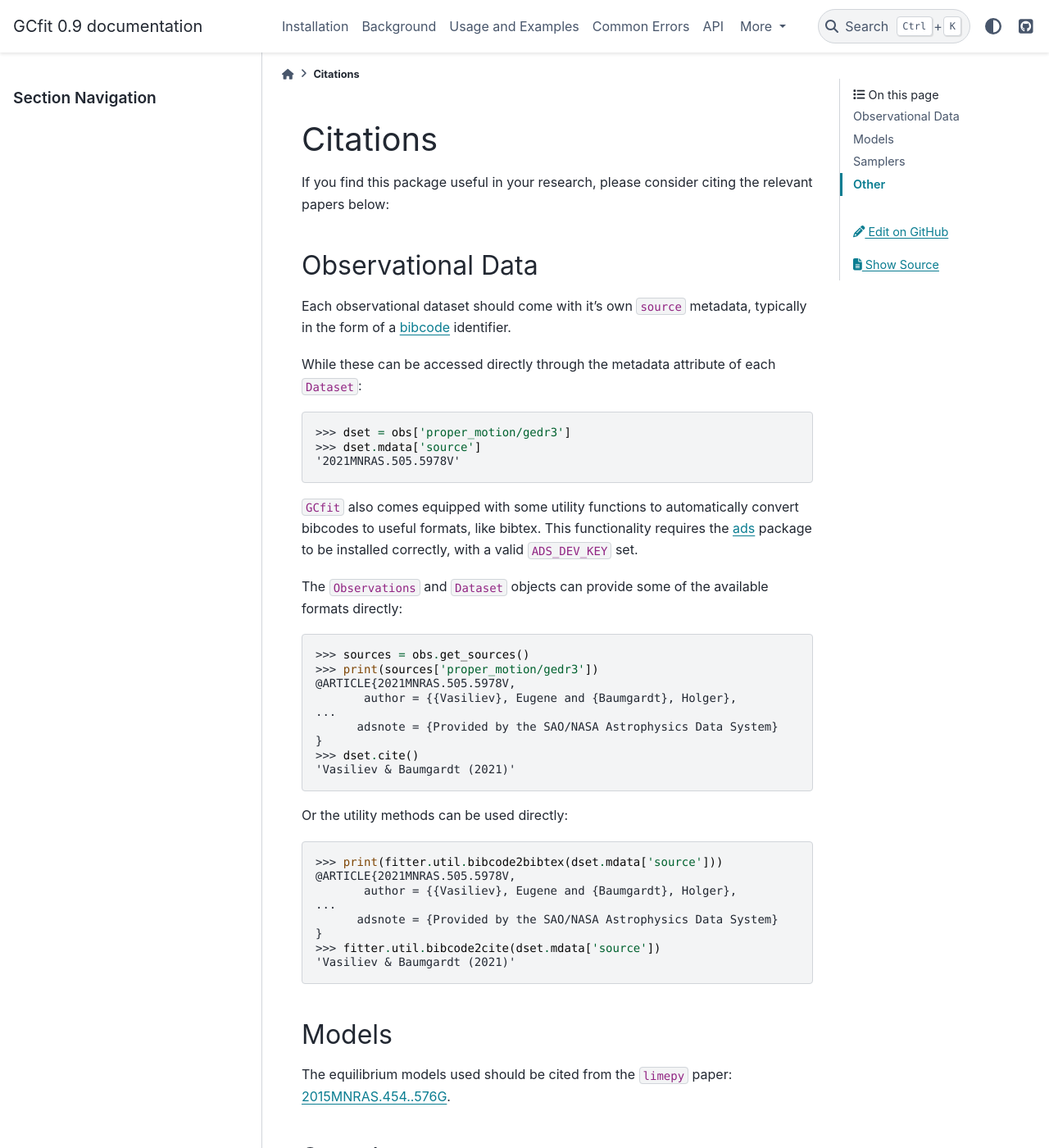
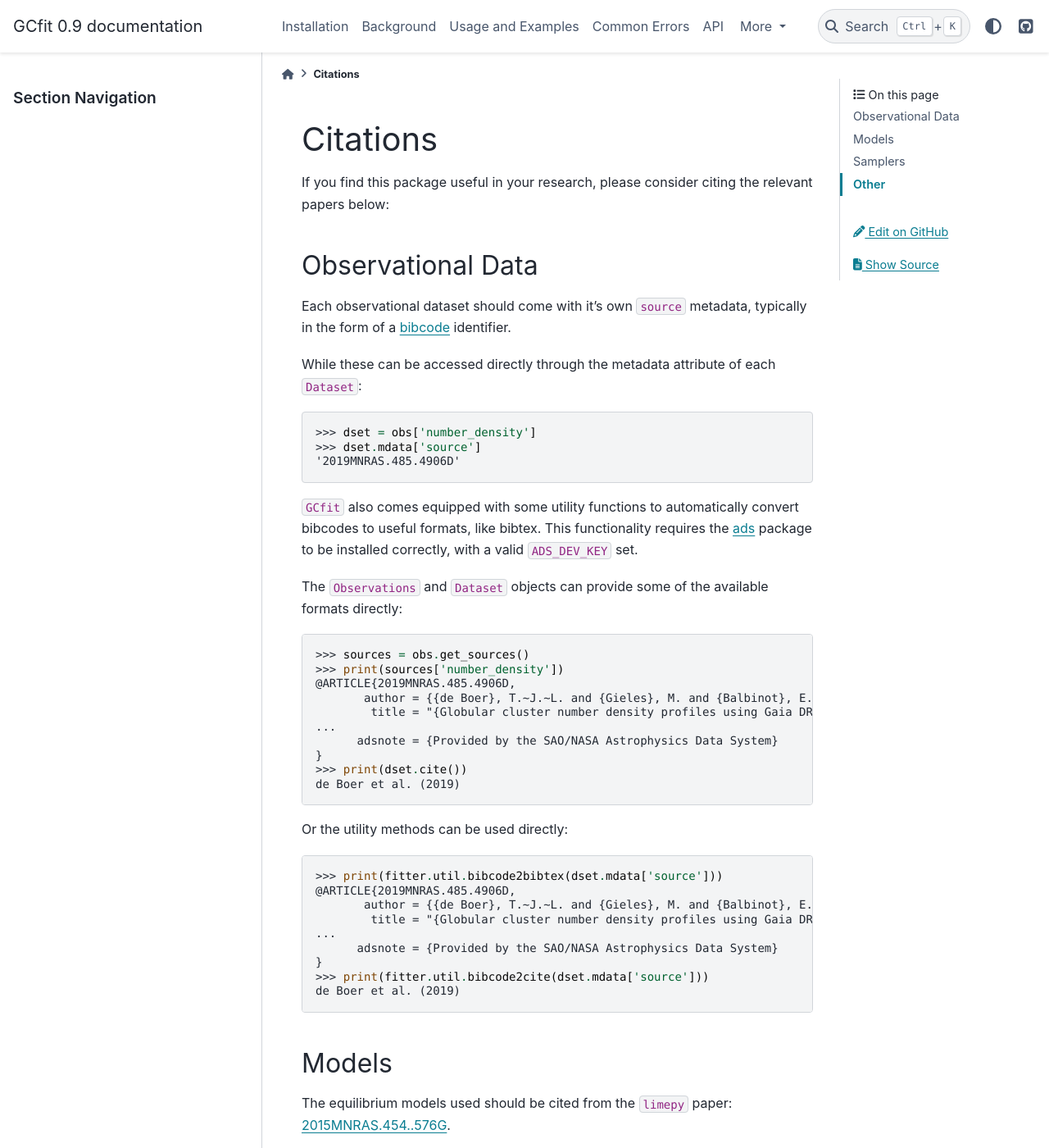
Before and after one commit to nmdickson/GCfit, a Sphinx documentation site: the page built from docs/source/citations.rst, in a window 1280 px wide and 1400 px high. Shown: the whole window at 82% size. Built offline with Sphinx 7.4.7 and the PyData theme 0.15.4, drawn with Linux system fonts in a browser that asks for light colours.

Commit message:
change citation example to numdens paper

```diff
--- a/docs/source/citations.rst
+++ b/docs/source/citations.rst
@@ -17,9 +17,9 @@
 
 .. code-block:: python
 
-    >>> dset = obs['proper_motion/gedr3']
+    >>> dset = obs['number_density']
     >>> dset.mdata['source']
-    '2021MNRAS.505.5978V'
+    '2019MNRAS.485.4906D'
 
 ``GCfit`` also comes equipped with some utility functions to automatically
 convert bibcodes to useful formats, like bibtex. This functionality requires
@@ -32,27 +32,29 @@
 .. code-block:: python
 
     >>> sources = obs.get_sources()
-    >>> print(sources['proper_motion/gedr3'])
-    @ARTICLE{2021MNRAS.505.5978V,
-           author = {{Vasiliev}, Eugene and {Baumgardt}, Holger},
+    >>> print(sources['number_density'])
+    @ARTICLE{2019MNRAS.485.4906D,
+           author = {{de Boer}, T.~J.~L. and {Gieles}, M. and {Balbinot}, E. and {H{\'e}nault-Brunet}, V. and {Sollima}, A. and {Watkins}, L.~L. and {Claydon}, I.},
+            title = "{Globular cluster number density profiles using Gaia DR2}",
     ...
           adsnote = {Provided by the SAO/NASA Astrophysics Data System}
     }
-    >>> dset.cite()
-    'Vasiliev & Baumgardt (2021)'
+    >>> print(dset.cite())
+    de Boer et al. (2019)
 
 Or the utility methods can be used directly:
 
 .. code-block:: python
 
     >>> print(fitter.util.bibcode2bibtex(dset.mdata['source']))
-    @ARTICLE{2021MNRAS.505.5978V,
-           author = {{Vasiliev}, Eugene and {Baumgardt}, Holger},
+    @ARTICLE{2019MNRAS.485.4906D,
+           author = {{de Boer}, T.~J.~L. and {Gieles}, M. and {Balbinot}, E. and {H{\'e}nault-Brunet}, V. and {Sollima}, A. and {Watkins}, L.~L. and {Claydon}, I.},
+            title = "{Globular cluster number density profiles using Gaia DR2}",
     ...
           adsnote = {Provided by the SAO/NASA Astrophysics Data System}
     }
-    >>> fitter.util.bibcode2cite(dset.mdata['source'])
-    'Vasiliev & Baumgardt (2021)'
+    >>> print(fitter.util.bibcode2cite(dset.mdata['source']))
+    de Boer et al. (2019)
 
 
 Models
```
